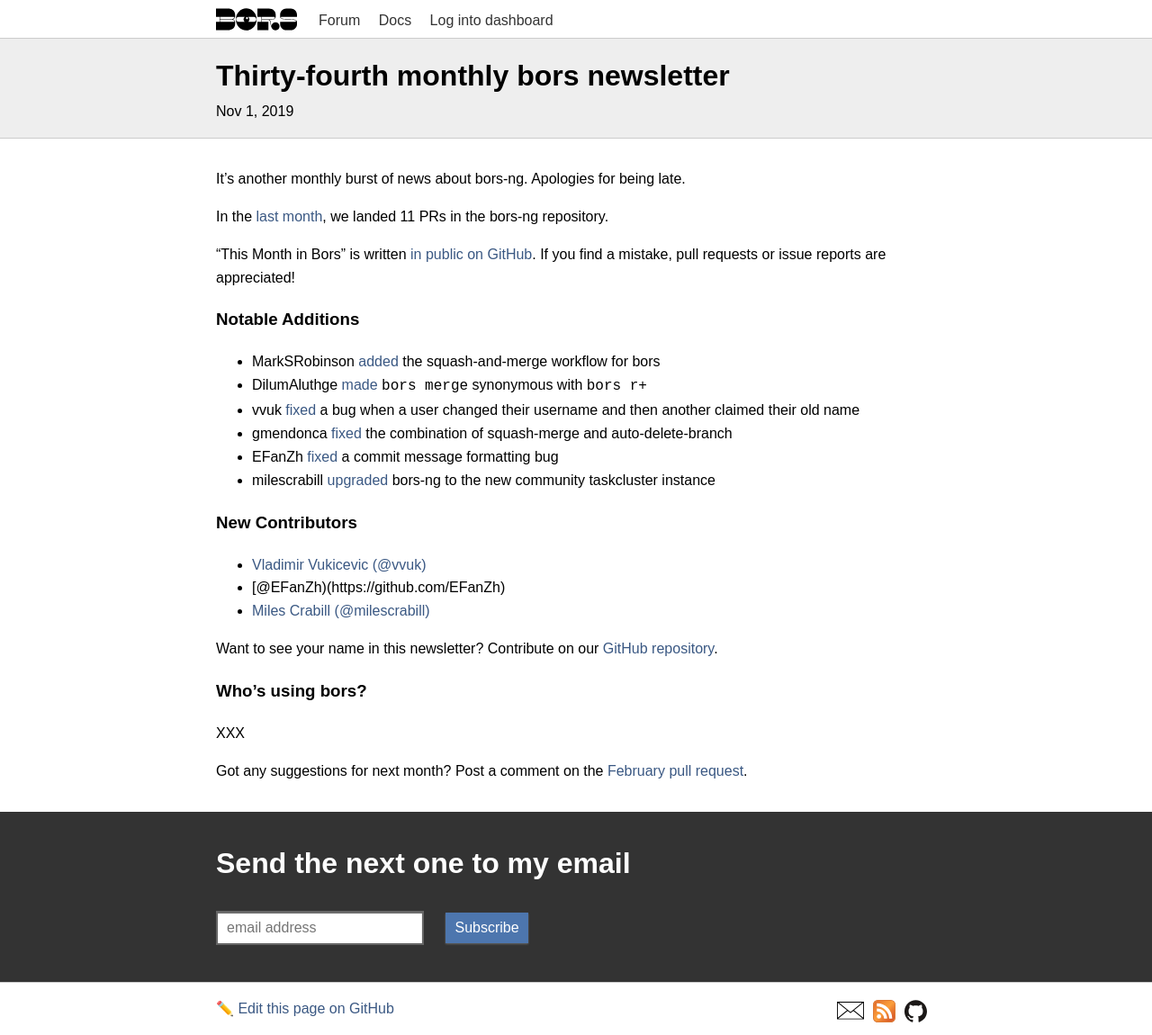
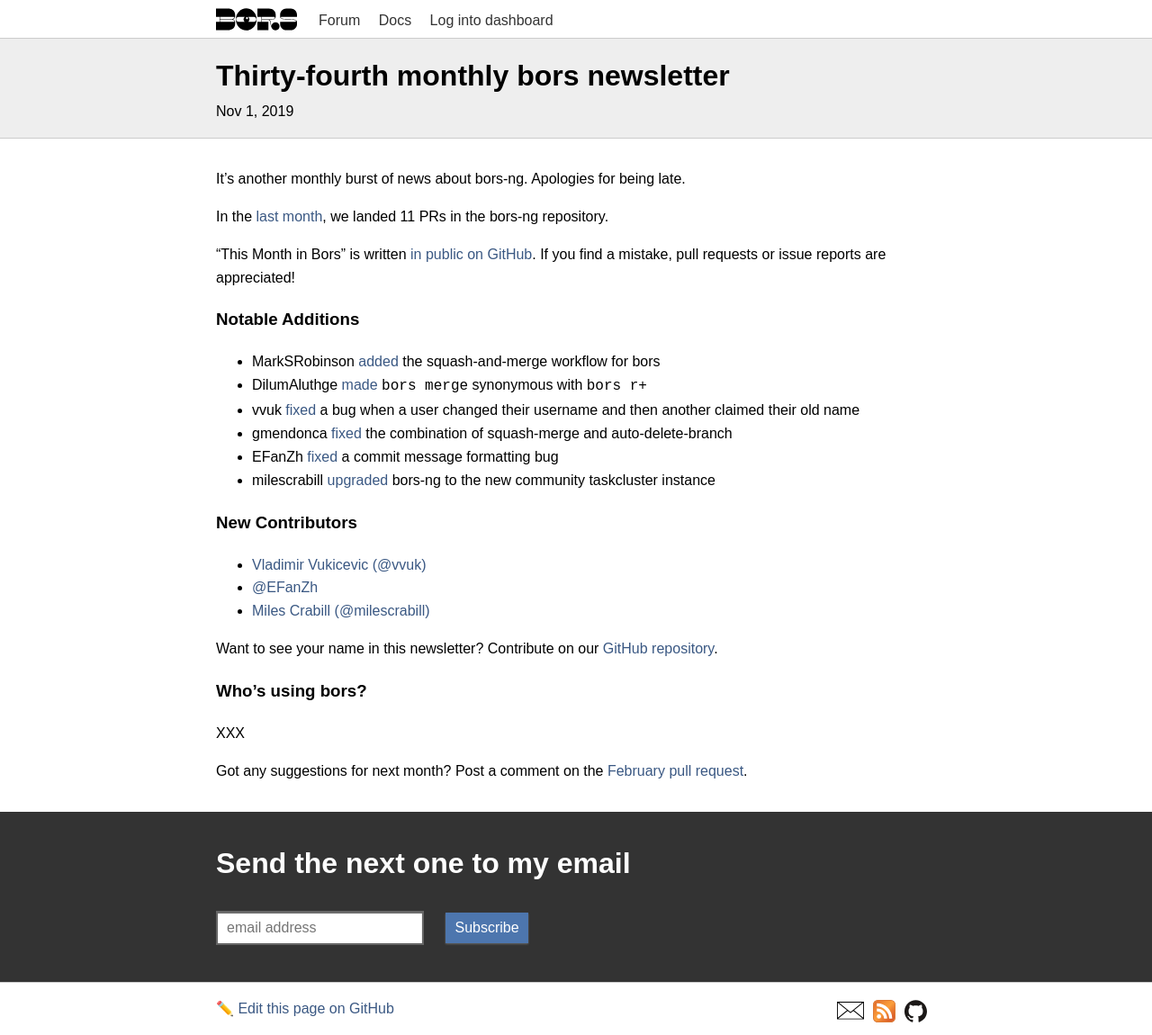
Before and after one commit to bors-ng/bors-ng.github.io, a Jekyll site: the page built from _posts/2019-11-01-tmib-34.md, in a window 1280 px wide. Shown: the whole page at 90% size. Built offline with Jekyll 4.4.1, drawn with Linux system fonts in a browser that asks for light colours.

Commit message:
Update 2019-11-01-tmib-34.md

```diff
--- a/_posts/2019-11-01-tmib-34.md
+++ b/_posts/2019-11-01-tmib-34.md
@@ -30,7 +30,7 @@
 ### New Contributors
 
 * [Vladimir Vukicevic (@vvuk)](https://github.com/vvuk)
-* [@EFanZh)(https://github.com/EFanZh)
+* [@EFanZh](https://github.com/EFanZh)
 * [Miles Crabill (@milescrabill)](https://github.com/milescrabill)
 
 Want to see your name in this newsletter? Contribute on our [GitHub repository](https://github.com/bors-ng/bors-ng).
```
